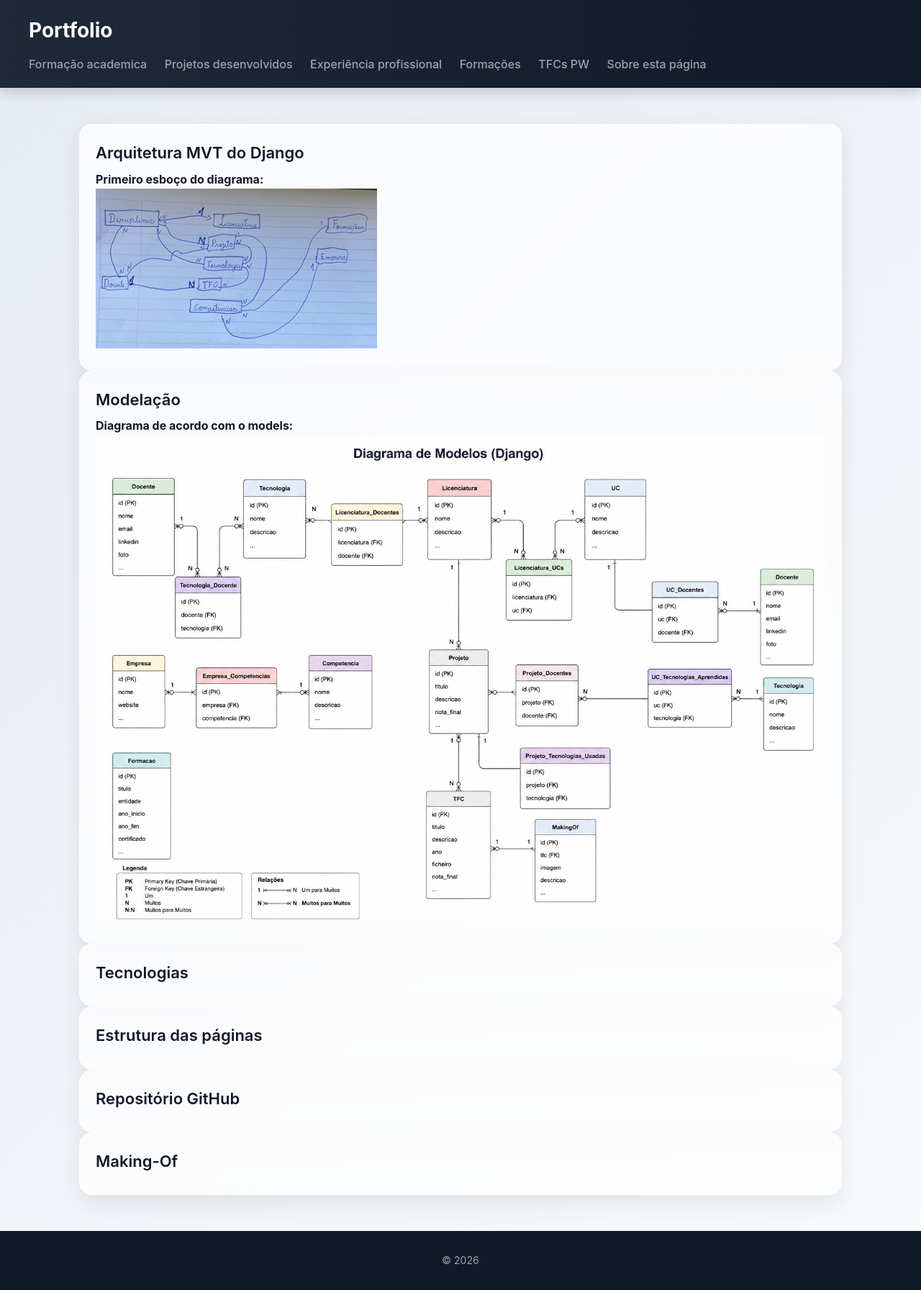
After one commit to filipe-afonso-a22304588/Portifolio-PW, a Django app: page /info/ in a window 1280 px wide. The commit adds this page. Shown: the whole page at 72% size. Run offline with Django 5.2, Linux system fonts and the light colour scheme.

Commit message:
add sobre essa página

```diff
--- a/project/portfolio/static/portfolio/styles.css
+++ b/project/portfolio/static/portfolio/styles.css
@@ -268,3 +268,7 @@ form .btn-secondary {
 .errorlist {
     display:none;
 }
+.img-diagrama {
+    max-width: 100%;
+    height: auto;
+}
--- a/project/portfolio/templates/portfolio/base.html
+++ b/project/portfolio/templates/portfolio/base.html
@@ -16,13 +16,15 @@
 
 <body>
     <header>
-        <h1>Porifolio</h1>
+        <h1>Portfolio</h1>
         <nav>
             <a href="{% url 'licenciaturas' %}">Formação academica</a>
             <a href="{% url 'projetos' %}">Projetos desenvolvidos</a>
             <a href="{% url 'empresas' %}">Experiência profissional</a>
             <a href="{% url 'formacoes' %}">Formações</a>
             <a href="{% url 'tfcs' %}">TFCs PW</a>
+            <a href="{% url 'info' %}">Sobre esta página</a>
+
 
         </nav>
     </header>
--- /dev/null
+++ b/project/portfolio/templates/portfolio/info.html
@@ -0,0 +1,62 @@
+{% extends "portfolio/base.html" %}
+
+{% block content %}
+
+<body>
+
+    <section>
+        <article>
+            <header>
+                <h3>Arquitetura MVT do Django</h3>
+            </header>
+            <h4>Primeiro esboço do diagrama:</h4>
+            <img src="/media/makingOF/diagrama_portfolio.jpg">
+        </article>
+    </section>
+
+    <section>
+        <article>
+            <header>
+                <h3>Modelação</h3>
+            </header>
+            <h4>Diagrama de acordo com o models:</h4>
+            <img src="/media/makingOF/diagrama_models.png" class="img-diagrama">
+        </article>
+    </section>
+
+    <section>
+        <article>
+            <header>
+                <h3>Tecnologias</h3>
+            </header>
+        </article>
+    </section>
+
+    <section>
+        <article>
+            <header>
+                <h3>Estrutura das páginas</h3>
+            </header>
+        </article>
+    </section>
+
+    <section>
+        <article>
+            <header>
+                <h3>Repositório GitHub</h3>
+            </header>
+        </article>
+    </section>
+
+    <section>
+        <article>
+            <header>
+                <h3>Making-Of</h3>
+            </header>
+        </article>
+    </section>
+
+</body>
+
+</html>
+{% endblock %}
--- a/project/portfolio/urls.py
+++ b/project/portfolio/urls.py
@@ -30,5 +30,5 @@ urlpatterns = [
    path('formacao/nova', views.nova_formacao_view, name="nova_formacao"),
    path('formacao/<int:formacao_id>/edita', views.edita_formacao_view,name="edita_formacao"),
    path('formacao/<int:formacao_id>/apaga', views.apaga_formacao_view,name="apaga_formacao"),
-
+   path("info/", views.info_view, name='info'),
 ]
--- a/project/portfolio/views.py
+++ b/project/portfolio/views.py
@@ -194,6 +194,13 @@ def edita_formacao_view(request, formacao_id):
     return render(request, 'portfolio/editar_formacao.html', context)
 
 def apaga_formacao_view(request, formacao_id):
+
     formacao = Formacao.objects.get(id=formacao_id)
     formacao.delete()
     return redirect('formacoes')
+
+def info_view(request):
+
+    makingofs = MakingOF.objects.all()
+
+    return render(request, 'portfolio/info.html', {'makingofs': makingofs})
```
Also changed, not shown: project/media/makingOF/diagrama_models.png (added), project/media/makingOF/diagrama_portfolio.jpg (added).
